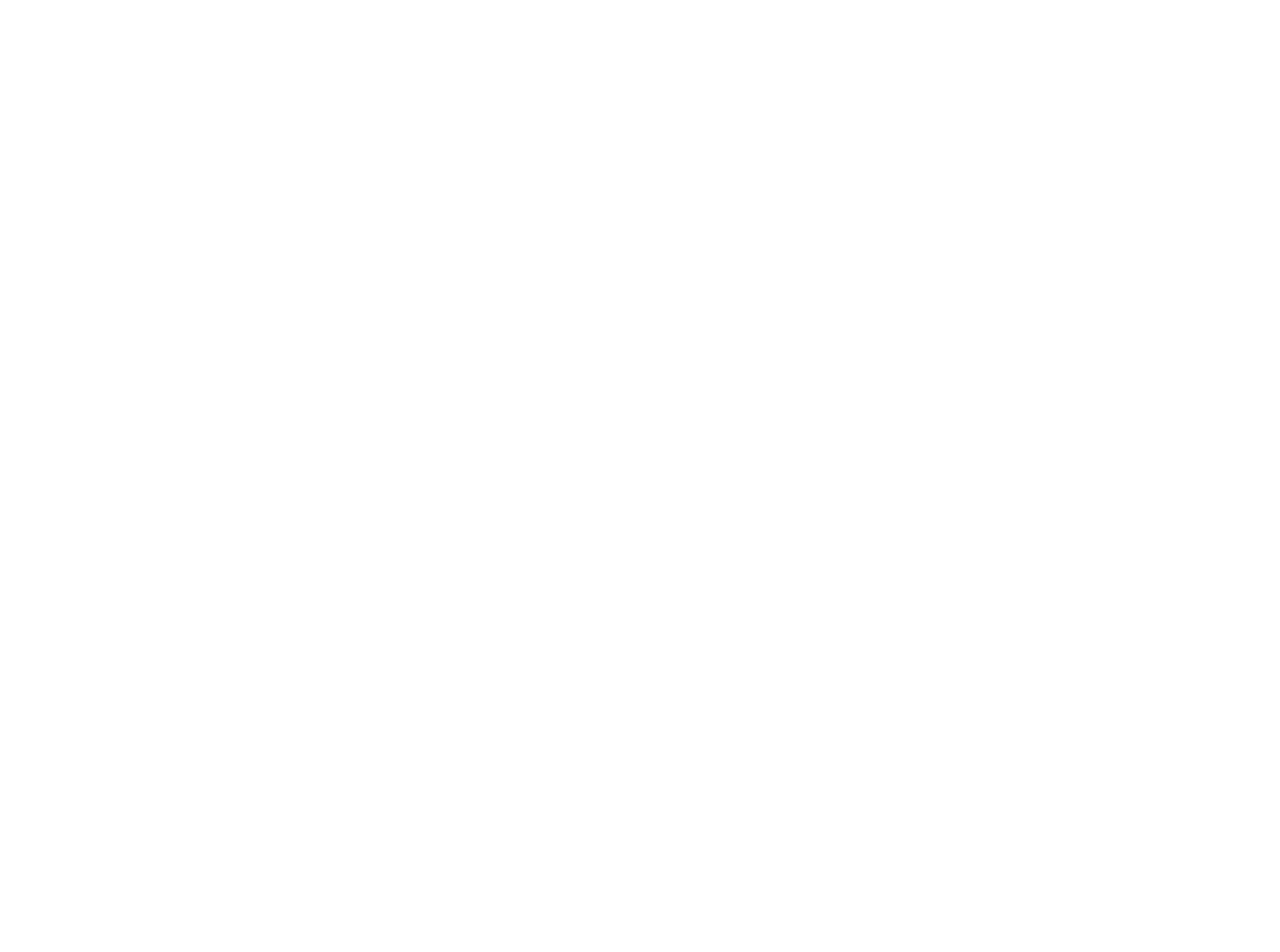
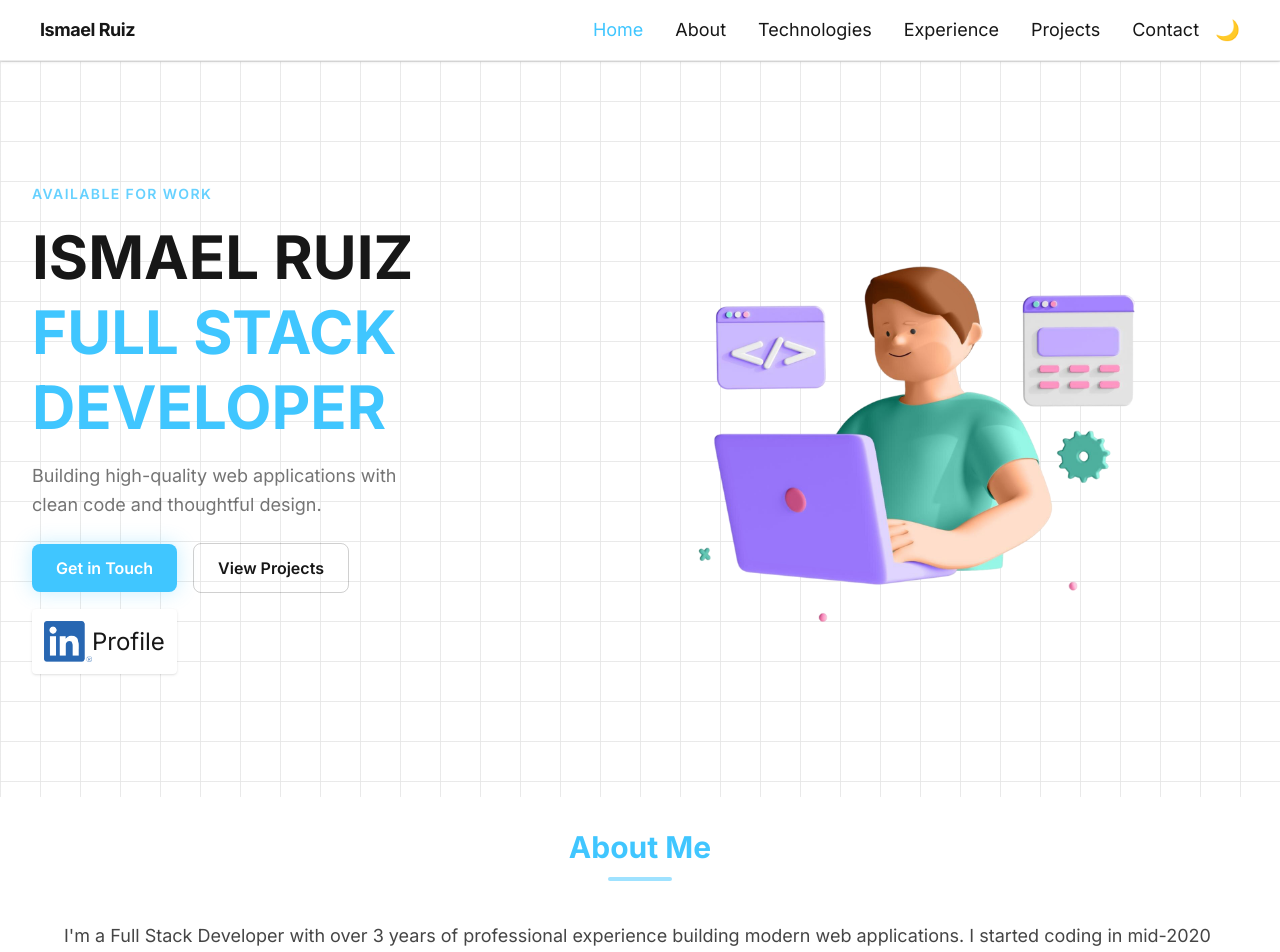
Before and after one commit to 00IRCA/portfolio, a Next.js app: page / in a window 1280 px wide. Shown: the top 952 px of the page. Before the commit the page ends 800 px from the top, so only its background shows below. Built offline with nearby package versions, Linux system fonts and the light colour scheme.

Commit message:
feat: wire up page with all sections and update global styles

```diff
--- a/src/app/globals.css
+++ b/src/app/globals.css
@@ -26,8 +26,32 @@
   }
 }
 
+.dark {
+  --background: #0a0a0a;
+  --foreground: #ededed;
+  --grid-color: rgba(255, 255, 255, 0.06);
+}
+
 body {
   background: var(--background);
   color: var(--foreground);
   font-family: var(--font-inter);
 }
+
+/* Smooth scroll */
+html {
+  scroll-behavior: smooth;
+}
+
+/* Custom scrollbar */
+::-webkit-scrollbar {
+  width: 6px;
+}
+::-webkit-scrollbar-track {
+  background: transparent;
+}
+::-webkit-scrollbar-thumb {
+  background: var(--primary);
+  opacity: 0.4;
+  border-radius: 3px;
+}
--- a/src/app/page.tsx
+++ b/src/app/page.tsx
@@ -1,3 +1,23 @@
+import Footer from '../components/layout/Footer';
+import Header from '../components/layout/Header';
+import AboutMeSection from '../components/sections/AboutMeSection';
+import ContactSection from '../components/sections/ContactSection';
+import ExperienceSection from '../components/sections/ExperienceSection';
+import HeroSection from '../components/sections/HeroSection';
+import ProjectsSection from '../components/sections/ProjectsSection';
+import TechnologiesSection from '../components/sections/TechnologiesSection';
+
 export default function Home() {
-  return <div></div>;
+  return (
+    <>
+      <Header />
+      <HeroSection />
+      <AboutMeSection />
+      <TechnologiesSection />
+      <ExperienceSection />
+      <ProjectsSection />
+      <ContactSection />
+      <Footer />
+    </>
+  );
 }
```
